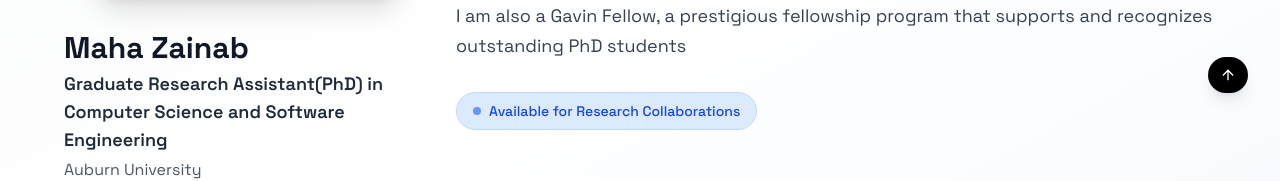
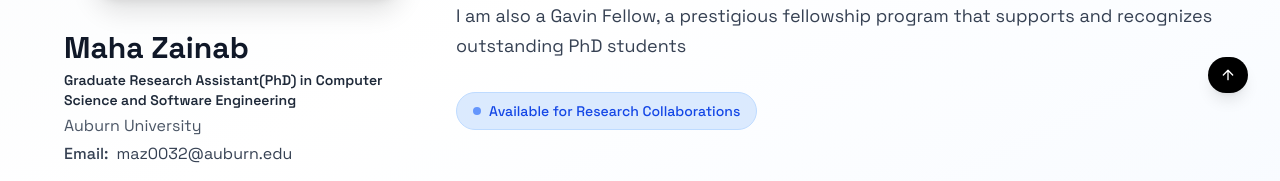
Before and after one commit to MahaZainab/MahaZainab.github.io, a React (Vite) app: page / in a window 1280 px wide. Shown: the part 675-856 px from the top of the page. Built offline with nearby package versions, Linux system fonts and the light colour scheme.

Commit message:
Auto commit on save

```diff
--- a/src/components/about.tsx
+++ b/src/components/about.tsx
@@ -22,7 +22,7 @@ export default function HeroSection() {
           </div>
           <div className="text-center lg:text-left space-y-1">
             <h2 className="text-3xl font-bold text-gray-900">{about?.name}</h2>
-            <p className="text-lg font-semibold text-gray-800">
+            <p className="text-sm font-semibold text-gray-800">
               {about?.degree}
             </p>
             <p className="text-gray-600">{about?.instituteName}</p>
```
